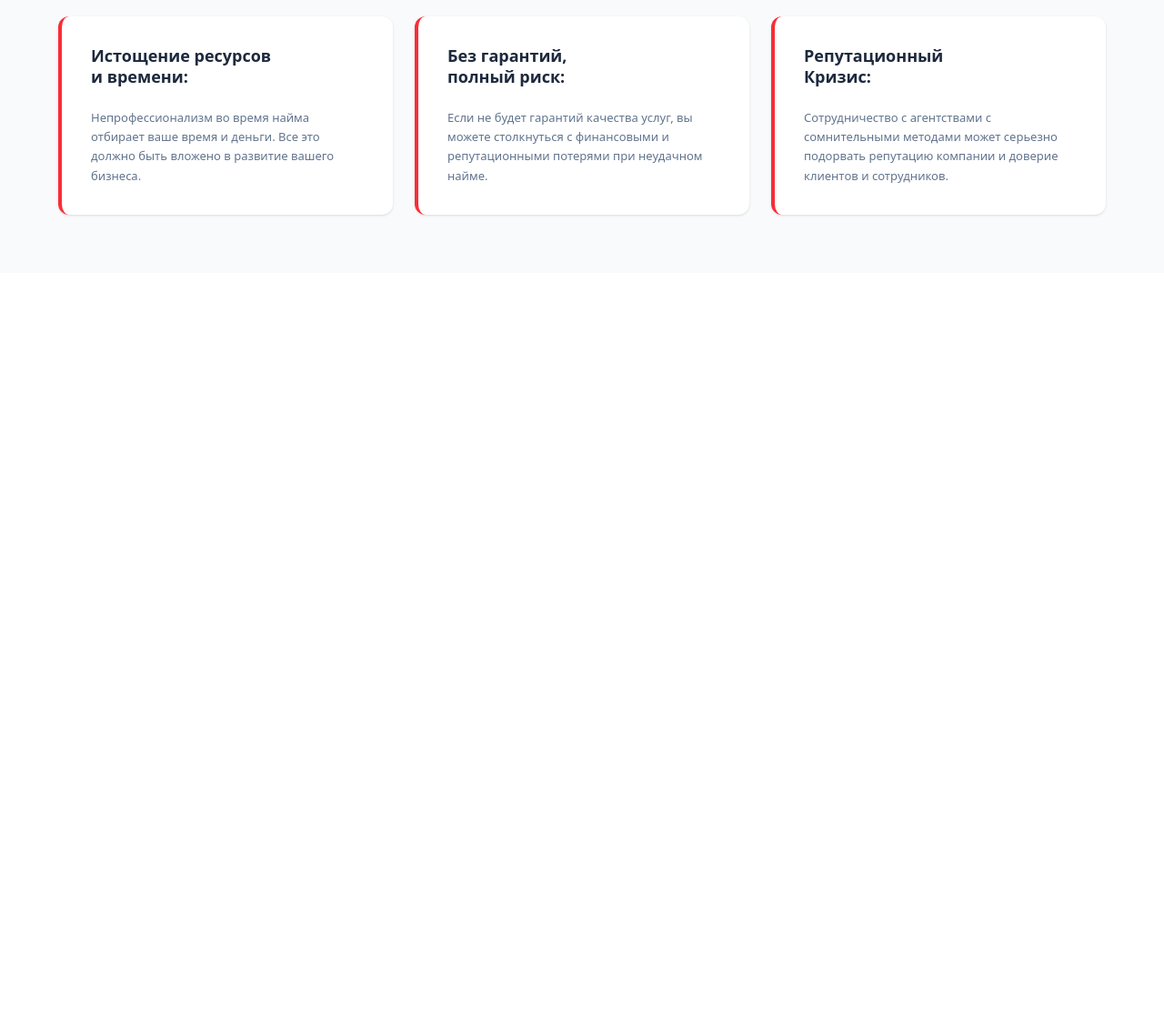
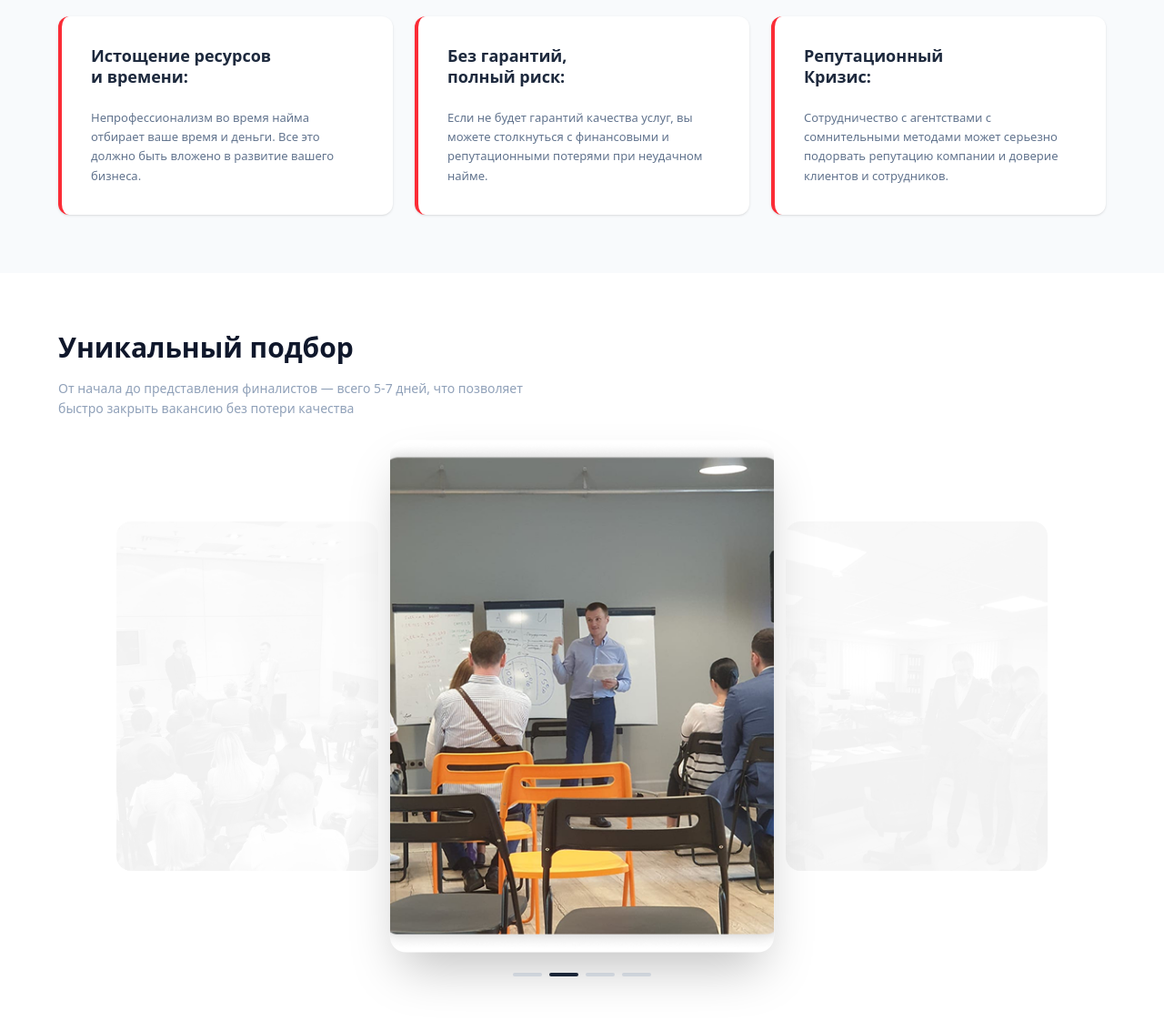
Before and after one commit to Ilyos11/Tailwind-6, a website: page index.html in a window 1280 px wide. Shown: the part 7114-8236 px from the top of the page at 91% size. Before the commit the page ends 7414 px from the top, so only its background shows below. Drawn offline with Linux system fonts and the light colour scheme.

Commit message:
13 commit

```diff
--- a/index.html
+++ b/index.html
@@ -895,6 +895,50 @@
 
 
 
+<!-- 13 Section -->
+<section class="bg-white py-16 px-4 overflow-hidden">
+  <div class="max-w-6xl mx-auto">
+
+    <div class="mb-12 text-left">
+      <h2 class="text-3xl font-bold text-slate-900 mb-4">Уникальный подбор</h2>
+      <p class="text-slate-400 text-sm max-w-lg leading-relaxed">
+        От начала до представления финалистов — всего 5-7 дней, что позволяет быстро закрыть вакансию без потери качества
+      </p>
+    </div>
+
+
+    <div class="relative">
+      <div class="flex flex-col md:flex-row items-center justify-center gap-4 md:gap-8">
+
+
+        <div class="w-full md:w-1/4 aspect-[3/4] rounded-2xl overflow-hidden opacity-30 hidden md:block">
+          <img src="People 100.png" alt="Процесс 1" class="w-full h-full object-cover grayscale">
+        </div>
+
+
+        <div class="w-full md:w-1/3 aspect-[3/4] rounded-2xl overflow-hidden shadow-2xl z-10 transform md:scale-110">
+          <img src="People 101.png" alt="Центральный процесс" class="w-full h-full object-cover">
+        </div>
+
+
+        <div class="w-full md:w-1/4 aspect-[3/4] rounded-2xl overflow-hidden opacity-30 hidden md:block">
+          <img src="People 102.png" alt="Процесс 3" class="w-full h-full object-cover grayscale">
+        </div>
+
+      </div>
+
+
+      <div class="flex justify-center gap-2 mt-12">
+        <div class="w-8 h-1 bg-slate-200 rounded-full"></div>
+        <div class="w-8 h-1 bg-slate-800 rounded-full"></div>
+        <div class="w-8 h-1 bg-slate-200 rounded-full"></div>
+        <div class="w-8 h-1 bg-slate-200 rounded-full"></div>
+      </div>
+    </div>
+  </div>
+</section>
+
+
 
 
 </body>
```
Also changed, not shown: People 100.png (added), People 101.png (added), People 102.png (added), src/output.css.
